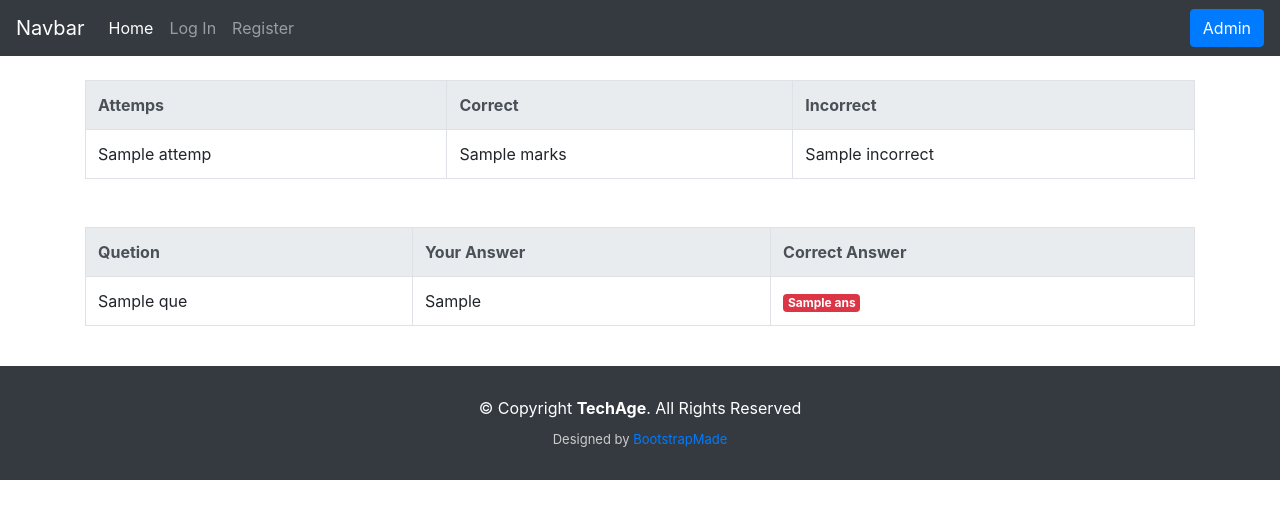
After one commit to anirudhasj441/django, a Django app: template ocs/student/templates/student/result.html in a window 1280 px wide. The commit adds this page. Shown: the top 519 px of the page. Run offline with Django 3.2, Linux system fonts and the light colour scheme; the template is opened without the code that fills it: most values are stand-ins (such as "Sample title", 1, 10 or a date in 2020); parts of the project's set-up code (start-up, migrations or seed data) failed here and were passed over; some libraries are stand-ins or nearby versions.

Commit message:
App update

```diff
--- a/ocs/register/views.py
+++ b/ocs/register/views.py
@@ -5,8 +5,10 @@ from django.http import HttpResponse
 from django.contrib import messages
 from smtplib import *
 import random
+import json
 
 # Create your views here.
+
 in_spnr = ""
 in_sname = ""
 in_sdob = ""
--- a/ocs/student/templates/student/assignment.html
+++ b/ocs/student/templates/student/assignment.html
@@ -5,7 +5,9 @@ Assignments
 {% block body %}
 <ul class="list-group list-group-flush">
     {% for assignment in assignments %}
-    <a href="{{assignment.a_topic}}" class="list-group-item">{{assignment.a_topic}}</a>
+    <li>
+        <a href="{{assignment.a_topic}}" class="list-group-item">{{assignment.a_topic}}</a>
+    </li>
     {% endfor %}
 </ul>
 
--- /dev/null
+++ b/ocs/student/templates/student/result.html
@@ -0,0 +1,47 @@
+{% extends 'basic.html' %}
+{% block title %}
+Result
+{% endblock title %}
+{% block body %}
+<div class="container mt-4 mb-4">
+    <div class="table-responsive">
+        <table class="table table-hover table-bordered mb-4">
+            <tr class="thead-light">
+                <th>Attemps</th>
+                <th>Correct</th>
+                <th>Incorrect</th>
+            </tr>
+            <tr>
+                <td>{{attemp}}</td>
+                <td>{{marks}}</td>
+                <td>{{incorrect}}</td>
+            </tr>
+        </table>
+    </div>
+    <div class="table-responsive">
+        <table class="table table-hover table-bordered mt-4">
+
+            <tr class="thead-light">
+                <th>Quetion</th>
+                <th>Your Answer</th>
+                <th>Correct Answer</th>
+            </tr>
+            {% for result in res %}
+            <tr>
+                <td>{{result.que}}</td>
+                <td>{{result.s_ans}}</td>
+                {% if result.s_ans == result.ans %}
+                <td>
+                    <div class="badge badge-success">{{result.ans}}</div>
+                </td>
+                {% else %}
+                <td>
+                    <div class="badge badge-danger">{{result.ans}}</div>
+                </td>
+                {% endif %}
+            </tr>
+            {% endfor %}
+        </table>
+    </div>
+</div>
+{% endblock body %}
--- a/ocs/teacher/templates/teacher/teacher.html
+++ b/ocs/teacher/templates/teacher/teacher.html
@@ -1,5 +1,8 @@
 {% extends 'basic.html' %}
 {% block title %}{{name}}{% endblock %}
 {% block body %}
+<div class="container mt-4 mb-4">
     <h1>welcome {{name}}</h1>
+    <a href="addassignment/" class="btn btn-primary">Add Assignments</a>
+</div>
 {% endblock %}
```
Also changed, not shown: ocs/student/models.py (+9 -0 lines), ocs/student/templates/student/questions.html (+10 -4 lines), ocs/student/views.py (+30 -7 lines), ocs/teacher/templates/teacher/assignment.html (+11 -0 lines), ocs/teacher/views.py (+10 -1 lines), ocs/db.sqlite3, ocs/student/migrations/0008_result.py (added), ocs/student/migrations/0009_auto_20200117_2110.py (added), ocs/student/migrations/0010_auto_20200117_2125.py (added).
